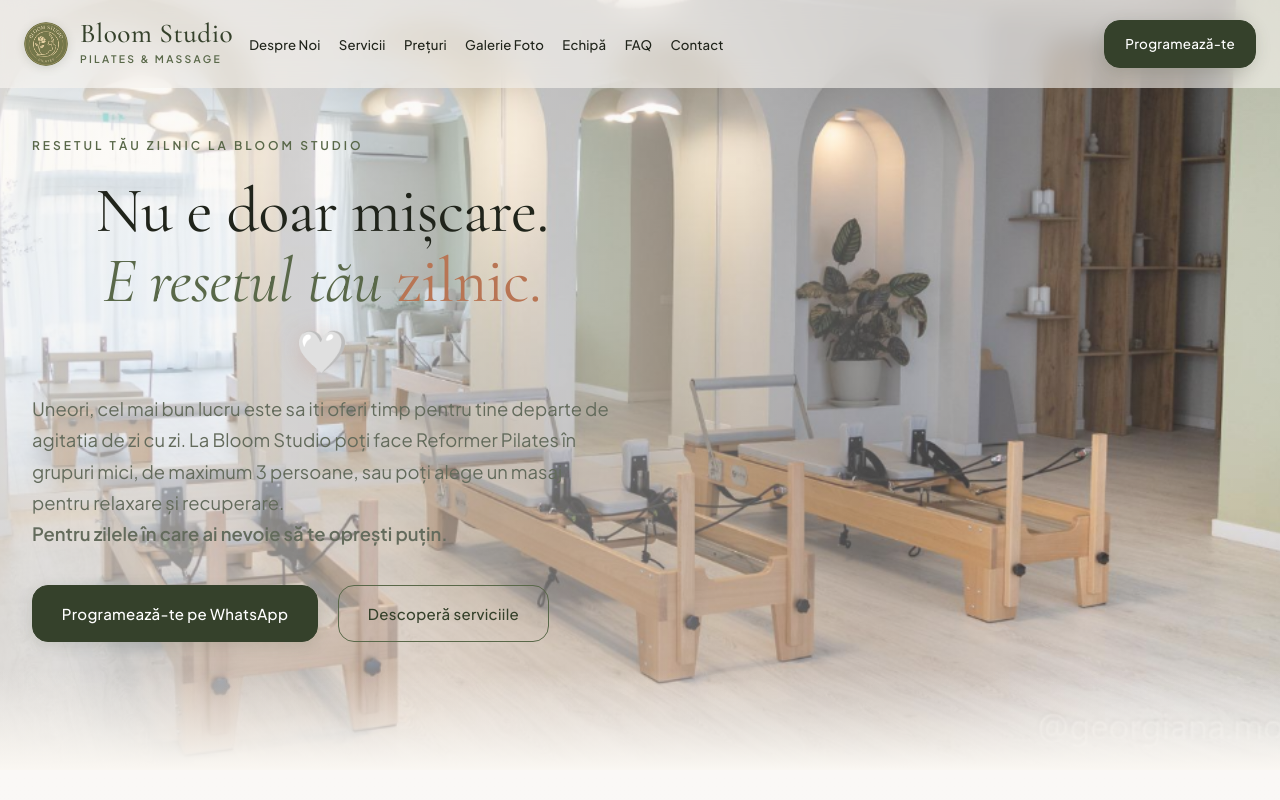
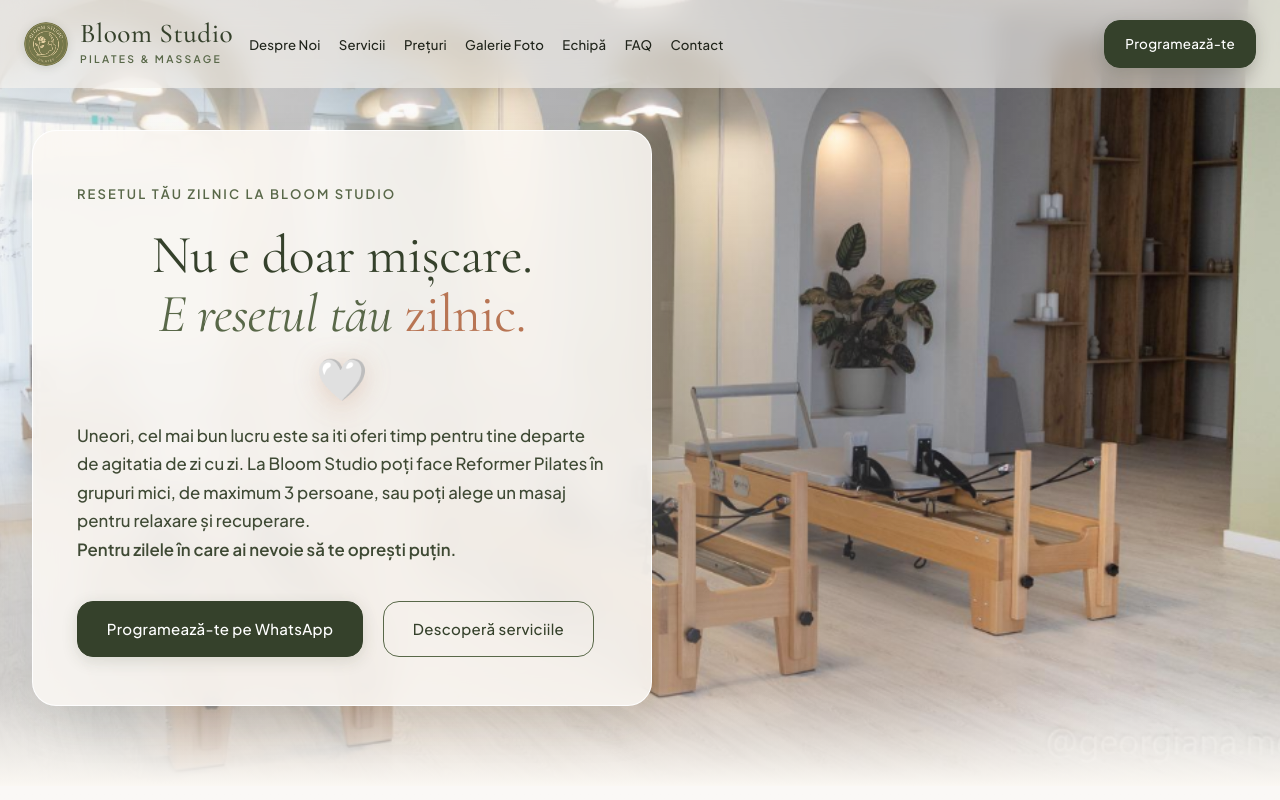
Before and after one commit to Matei1199/Bloom-Studio-Cluj, a website: page index.html in a window 1280 px wide. Shown: the top 800 px of the page. Drawn offline with nearby package versions, Linux system fonts and the light colour scheme.

Commit message:
style: add editorial frosted glass card to hero content for flawless contrast and readability

```diff
--- a/css/components.css
+++ b/css/components.css
@@ -305,7 +305,7 @@
   opacity: 1;
 }
 
-/* Delicate Warm Overlay (Keeps Photo Vibrant & Text Legible) */
+/* Soft Warm Background Overlay */
 .hero-bg-overlay {
   position: absolute;
   top: 0;
@@ -314,9 +314,9 @@
   height: 100%;
   background: linear-gradient(
     90deg,
-    rgba(250, 247, 242, 0.68) 0%,
-    rgba(250, 247, 242, 0.40) 45%,
-    rgba(250, 247, 242, 0.12) 100%
+    rgba(250, 247, 242, 0.55) 0%,
+    rgba(250, 247, 242, 0.20) 50%,
+    rgba(250, 247, 242, 0.0) 100%
   );
   z-index: 2;
   pointer-events: none;
@@ -339,18 +339,31 @@
   width: 100%;
 }
 
+/* Frosted Editorial Glass Card for Flawless Contrast */
 .hero-content {
-  max-width: 580px;
+  max-width: 620px;
+  background: rgba(250, 247, 242, 0.90);
+  backdrop-filter: blur(16px);
+  -webkit-backdrop-filter: blur(16px);
+  padding: 3rem 2.75rem;
+  border-radius: var(--radius-lg);
+  border: 1px solid rgba(255, 255, 255, 0.95);
+  box-shadow: 0 16px 48px rgba(45, 58, 36, 0.10);
 }
 
 .hero-eyebrow {
   margin-bottom: 1.25rem;
+  color: var(--primary-sage);
+  font-weight: 700;
+  letter-spacing: 0.16em;
+  font-size: 0.8125rem;
 }
 
 .hero-title {
   margin-bottom: 1.35rem;
-  font-size: clamp(2.8rem, 5vw, 4.5rem);
-  line-height: 1.08;
+  font-size: clamp(2.4rem, 4.2vw, 3.8rem);
+  line-height: 1.1;
+  color: var(--sage-dark);
 }
 
 .hero-title span.highlight-sage {
@@ -363,17 +376,24 @@
 }
 
 .hero-subtitle {
-  font-size: 1.15rem;
-  color: var(--text-muted);
+  font-size: 1.05rem;
+  color: var(--sage-dark);
   margin-bottom: 2.25rem;
   line-height: 1.7;
+  font-weight: 450;
+  opacity: 0.95;
+}
+
+.hero-subtitle strong {
+  font-weight: 700;
+  color: var(--sage-dark);
 }
 
 .hero-actions {
   display: flex;
   align-items: center;
   gap: 1.25rem;
-  margin-bottom: 3rem;
+  margin-bottom: 0;
   flex-wrap: wrap;
 }
 
--- a/css/responsive.css
+++ b/css/responsive.css
@@ -173,7 +173,8 @@
 
   .hero-content {
     text-align: center;
-    padding: 0.25rem 0;
+    padding: 2rem 1.25rem;
+    border-radius: var(--radius-md);
   }
 
   .hero-title {
```
